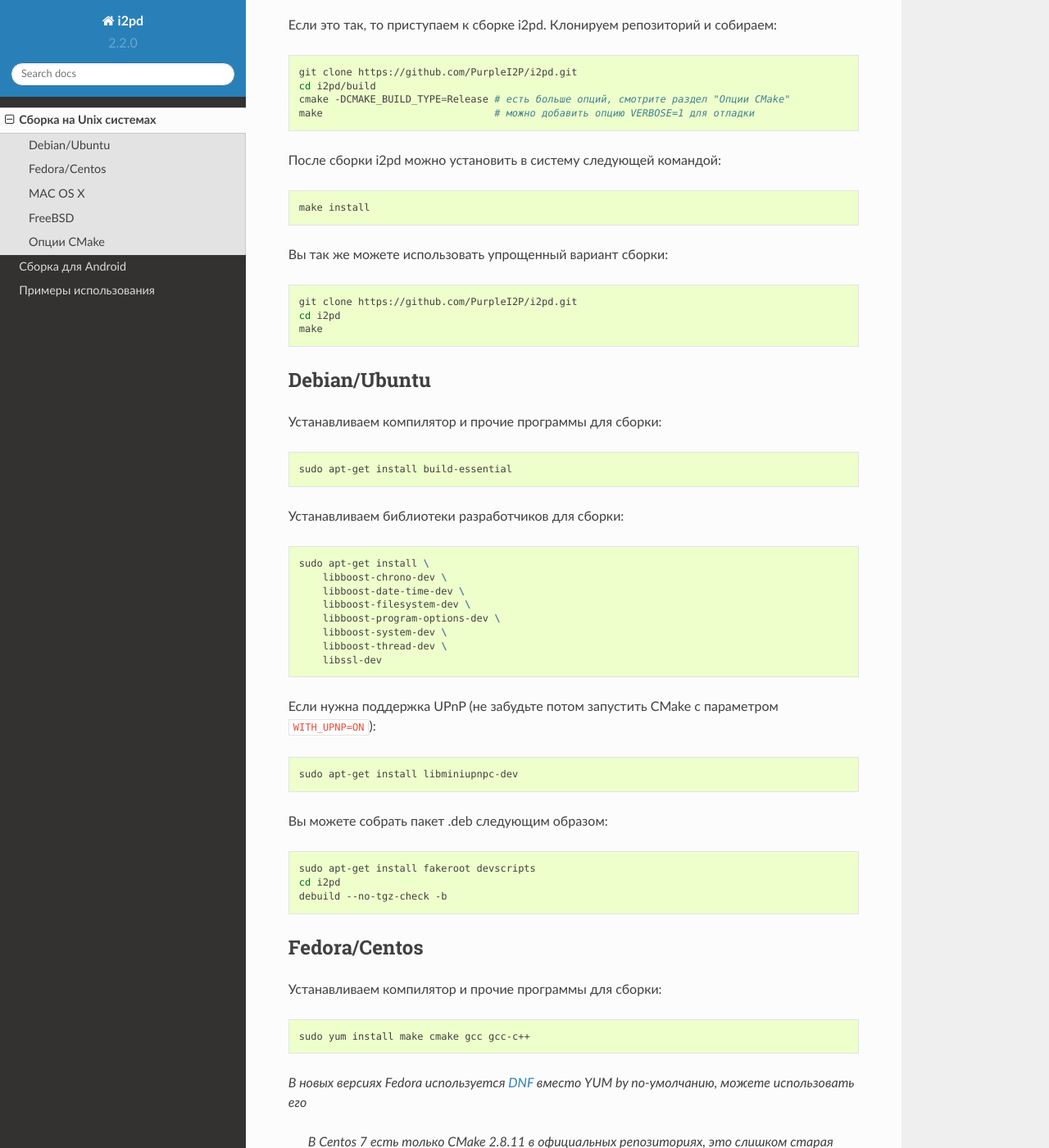
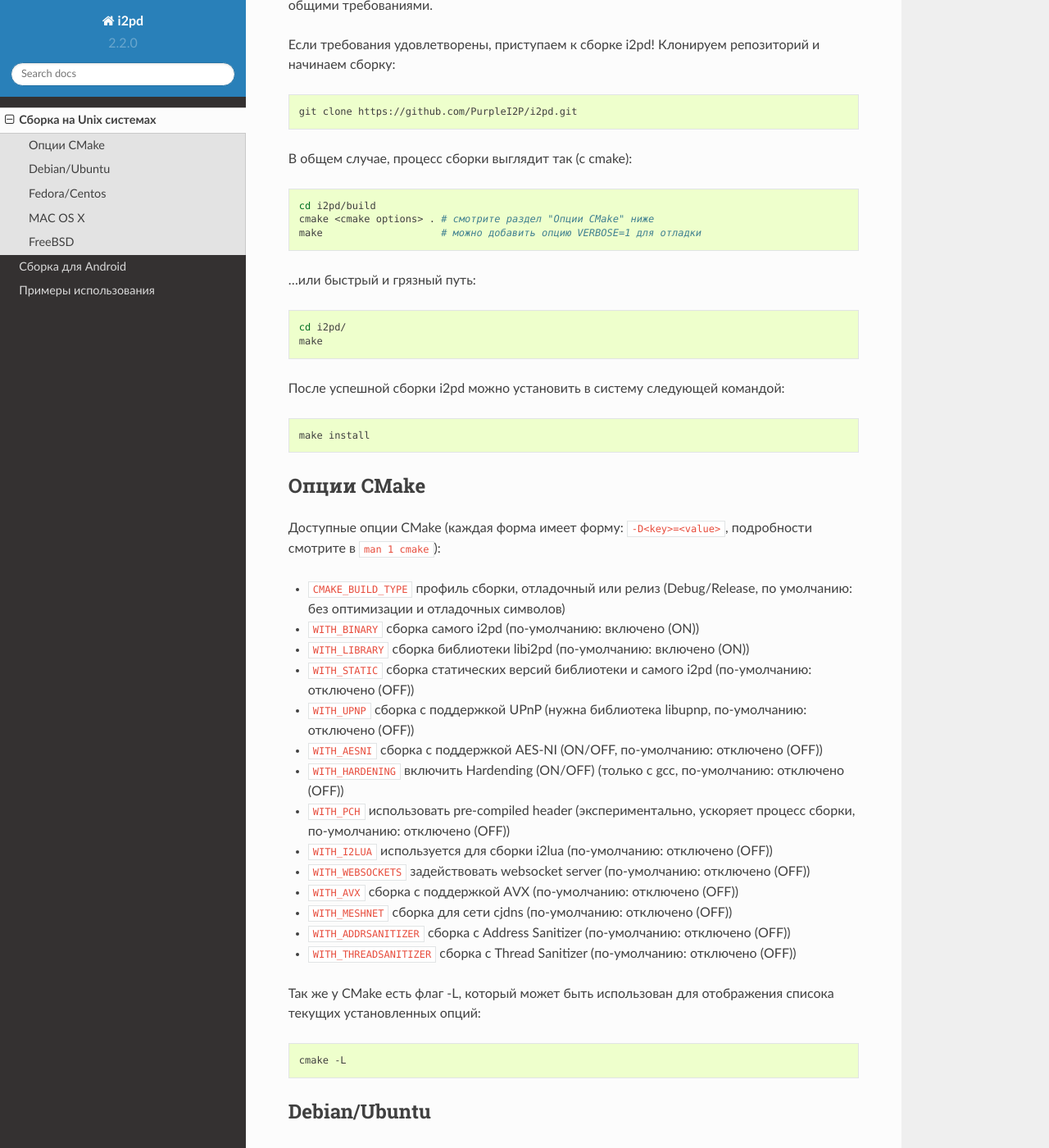
Before and after one commit to PurpleI2P/i2pd_docs_ru, a Sphinx documentation site: the page built from docs/build_notes_unix.md, in a window 1280 px wide and 1400 px high, scrolled down 357 px. Shown: the whole window at 82% size. Built offline with Sphinx 7.4.7 and the Read the Docs theme 2.0.0, drawn with Linux system fonts in a browser that asks for light colours; pages that are not in the unit, such as notebooks, are missing from menus; some of the changed text lies outside the part shown.

Commit message:
доработка перевода

````diff
--- a/docs/build_notes_unix.md
+++ b/docs/build_notes_unix.md
@@ -7,65 +7,89 @@
 * [MAC OS X](#mac-os-x)
 * [FreeBSD](#freebsd)
 
-Убедитесь, что все зависимости в вашей системе удовлетворены.
+Убедитесь, что все зависимости в вашей системе удовлетворены. Смотрите [эту](https://i2pd.readthedocs.io/en/latest/devs/building/requirements/ "Build requirements") страницу с общими требованиями.
 
-Если это так, то приступаем к сборке i2pd.
-Клонируем репозиторий и собираем:
+Если требования удовлетворены, приступаем к сборке i2pd!
+Клонируем репозиторий и начинаем сборку:
 ```bash
 git clone https://github.com/PurpleI2P/i2pd.git
+```
+В общем случае, процесс сборки выглядит так (с cmake):
+```bash
 cd i2pd/build
-cmake -DCMAKE_BUILD_TYPE=Release # есть больше опций, смотрите раздел "Опции CMake"
-make                             # можно добавить опцию VERBOSE=1 для отладки
+cmake <cmake options> . # смотрите раздел "Опции CMake" ниже
+make                    # можно добавить опцию VERBOSE=1 для отладки
 ```
-
-После сборки i2pd можно установить в систему следующей командой:
+...или быстрый и грязный путь:
+```bash
+cd i2pd/
+make
+```
+После успешной сборки i2pd можно установить в систему следующей командой:
 ```bash
 make install
 ```
 
-Вы так же можете использовать упрощенный вариант сборки:
+Опции СMake
+-----------
+
+Доступные опции CMake (каждая форма имеет форму: `-D<key>=<value>`, подробности смотрите в `man 1 cmake`):
+
+* `CMAKE_BUILD_TYPE` профиль сборки, отладочный или релиз (Debug/Release, по умолчанию: без оптимизации и отладочных символов)
+* `WITH_BINARY`          сборка самого i2pd (по-умолчанию: включено (ON))
+* `WITH_LIBRARY`         сборка библиотеки libi2pd (по-умолчанию: включено (ON))
+* `WITH_STATIC`          сборка статических версий библиотеки и самого i2pd (по-умолчанию: отключено (OFF))
+* `WITH_UPNP`            сборка с поддержкой UPnP (нужна библиотека libupnp, по-умолчанию: отключено (OFF))
+* `WITH_AESNI`           сборка с поддержкой AES-NI (ON/OFF, по-умолчанию: отключено (OFF))
+* `WITH_HARDENING`       включить Hardending (ON/OFF) (только с gcc, по-умолчанию: отключено (OFF))
+* `WITH_PCH`             использовать pre-compiled header (экспериментально, ускоряет процесс сборки, по-умолчанию: отключено (OFF))
+* `WITH_I2LUA`           используется для сборки i2lua (по-умолчанию: отключено (OFF))
+* `WITH_WEBSOCKETS`      задействовать websocket server (по-умолчанию: отключено (OFF))
+* `WITH_AVX`             сборка с поддержкой AVX (по-умолчанию: отключено (OFF))
+* `WITH_MESHNET`         сборка для сети cjdns (по-умолчанию: отключено (OFF))
+* `WITH_ADDRSANITIZER`   сборка с Address Sanitizer (по-умолчанию: отключено (OFF))
+* `WITH_THREADSANITIZER` сборка с Thread Sanitizer (по-умолчанию: отключено (OFF))
+
+Так же у CMake есть флаг -L, который может быть использован для отображения списока текущих установленных опций:
 ```bash
-git clone https://github.com/PurpleI2P/i2pd.git
-cd i2pd
-make
+cmake -L
 ```
 
 Debian/Ubuntu
 -------------
 
-Устанавливаем компилятор и прочие программы для сборки:
+Устанавливаем компилятор и прочие средства для сборки:
 ```bash
 sudo apt-get install build-essential
 ```
 
-Устанавливаем библиотеки разработчиков для сборки:
+Так же вам понядобятся библиотеки разработчиков:
 ```bash
 sudo apt-get install \
-    libboost-chrono-dev \
     libboost-date-time-dev \
     libboost-filesystem-dev \
     libboost-program-options-dev \
     libboost-system-dev \
-    libboost-thread-dev \
-    libssl-dev
+    libssl-dev \
+    zlib1g-dev
 ```
 
-Если нужна поддержка UPnP (не забудьте потом запустить CMake с параметром `WITH_UPNP=ON`):
+Если нужна поддержка UPnP, должна быть установлена библиотека miniupnpc (не забудьте потом запустить CMake с параметром `WITH_UPNP=ON`):
 ```bash
 sudo apt-get install libminiupnpc-dev
 ```
 
-Вы можете собрать пакет .deb следующим образом:
+Вы можете собрать deb-пакет следующим образом:
 ```bash
-sudo apt-get install fakeroot devscripts
+sudo apt-get install fakeroot devscripts dh-apparmor
 cd i2pd
-debuild --no-tgz-check -b
+debuild --no-tgz-check -us -uc -b
 ```
 
 Fedora/Centos
 -------------
 
-Устанавливаем компилятор и прочие программы для сборки:
+Устанавливаем компилятор и прочие средства для сборки:
 ```bash
 sudo yum install make cmake gcc gcc-c++
 ```
@@ -127,22 +150,3 @@ FreeBSD
 export CC=/usr/local/bin/gcc47
 export CXX=/usr/local/bin/g++47
 ```
-
-Опции CMake
------------
-
-Доступные опции CMake (подробности смотрите в `man 1 cmake`):
-
-* `CMAKE_BUILD_TYPE` профиль сборки, отладочный или релиз (Debug/Release)
-* `WITH_BINARY`      сборка самого i2pd
-* `WITH_LIBRARY`     сборка библиотеки libi2pd
-* `WITH_STATIC`      сборка статических версий библиотеки и самого i2pd
-* `WITH_UPNP`        сборка с поддержкой UPnP (нужна библиотека libupnp)
-* `WITH_AESNI`        сборка с поддержкой AES-NI (ON/OFF)
-* `WITH_HARDENING`   включить Hardending (ON/OFF) (только с gcc)
-* `WITH_PCH`         использовать pre-compiled header (экспериментально, ускоряет процесс сборки)
-
-Так же у CMake есть -L флаг, который показывает список текущих установленных опций:
-```bash
-cmake -L
-```
````
Also changed, not shown: other parts of docs/build_notes_unix.md (+1 -2 lines).
